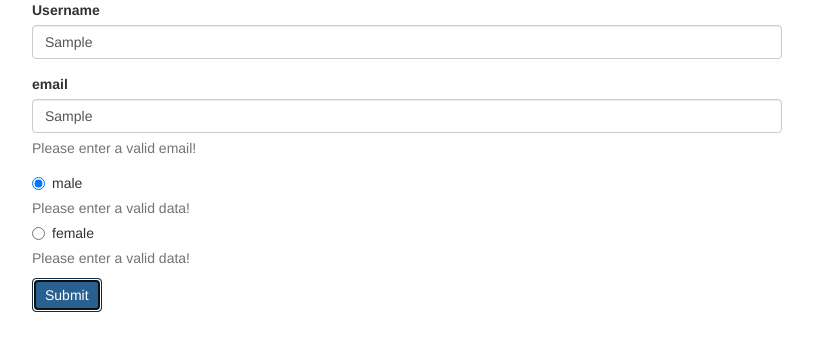
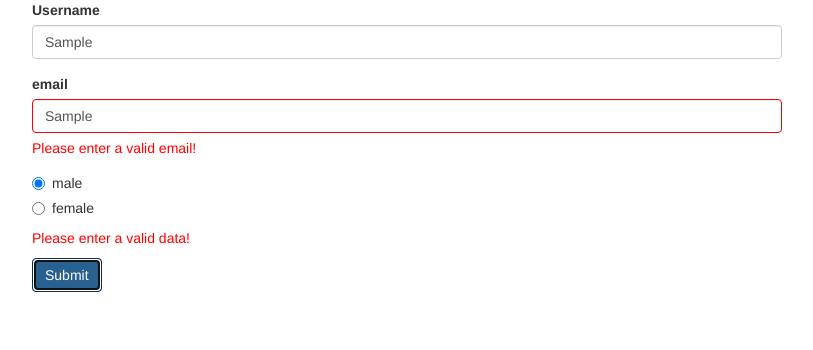
Before and after one commit to scallopy/reactive-forms, an Angular app: page / in a window 1280 px wide. Both pictures are taken after typing "Sample", "Sample" into the empty fields and a click on the button "Submit". Shown: the top 350 px of the page, without its empty margins (233-1046 px from the left). Built offline with nearby package versions, Linux system fonts and the light colour scheme.

Commit message:
red border & text

```diff
--- a/src/app/app.component.css
+++ b/src/app/app.component.css
@@ -0,0 +1,7 @@
+input.ng-invalid.ng-touched {
+  border: 1px solid red;
+}
+
+span {
+  color: red;
+}
--- a/src/app/app.component.html
+++ b/src/app/app.component.html
@@ -35,13 +35,12 @@
             formControlName="gender"
             [value]="gender">{{ gender }}
           </label>
-          <span
-            *ngIf="!signupForm.valid && signupForm.touched"
-            class="help-block">
-            Please enter a valid data!
-          </span>
-
         </div>
+        <span
+          *ngIf="!signupForm.valid && signupForm.touched"
+          class="help-block">
+          Please enter a valid data!
+        </span>
         <button class="btn btn-primary" type="submit">Submit</button>
       </form>
     </div>
```
